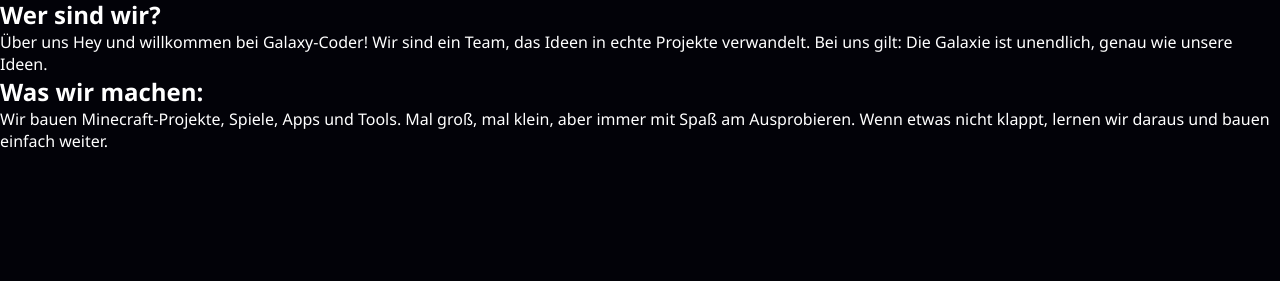
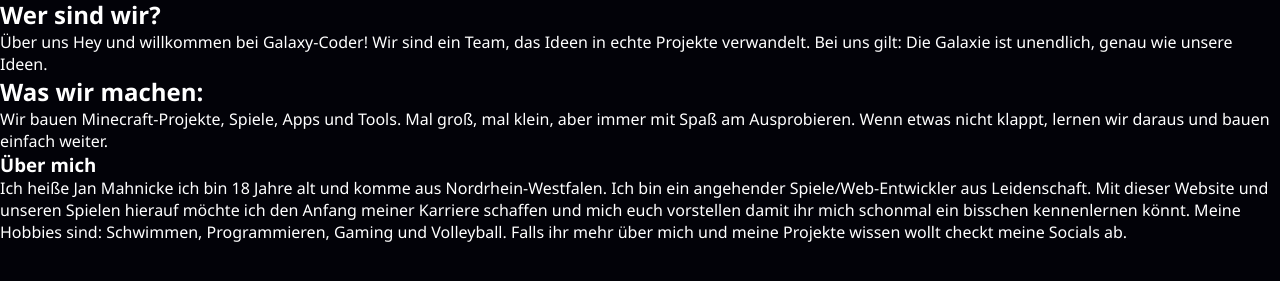
Before and after one commit to GibbonA/The-Galaxy, a plain HTML site: page ueber-uns.html in a window 1280 px wide. Shown: the part 87-368 px from the top of the page. Drawn offline with Linux system fonts and the light colour scheme.

Commit message:
Add personal introduction to 'Über uns' page
Added personal introduction section with details about Jan Mahnicke.

```diff
--- a/ueber-uns.html
+++ b/ueber-uns.html
@@ -27,6 +27,13 @@
 <p>Wir bauen Minecraft-Projekte, Spiele, Apps und Tools. Mal groß, mal klein, aber immer mit Spaß am Ausprobieren. Wenn etwas nicht klappt, lernen wir daraus und bauen einfach weiter.</p>
 </div>
 
+<div>
+<h3> Über mich</h3>
+<p> Ich heiße Jan Mahnicke ich bin 18 Jahre alt und komme aus Nordrhein-Westfalen. Ich bin ein angehender Spiele/Web-Entwickler aus Leidenschaft. Mit dieser Website und unseren Spielen hierauf möchte ich den Anfang meiner Karriere schaffen und mich euch vorstellen damit ihr mich schonmal ein bisschen kennenlernen könnt.
+ Meine Hobbies sind: Schwimmen, Programmieren, Gaming und Volleyball. Falls ihr mehr über mich und meine Projekte wissen wollt checkt meine Socials ab.
+</p>
+</div>
+
 
 
 </body>
```
